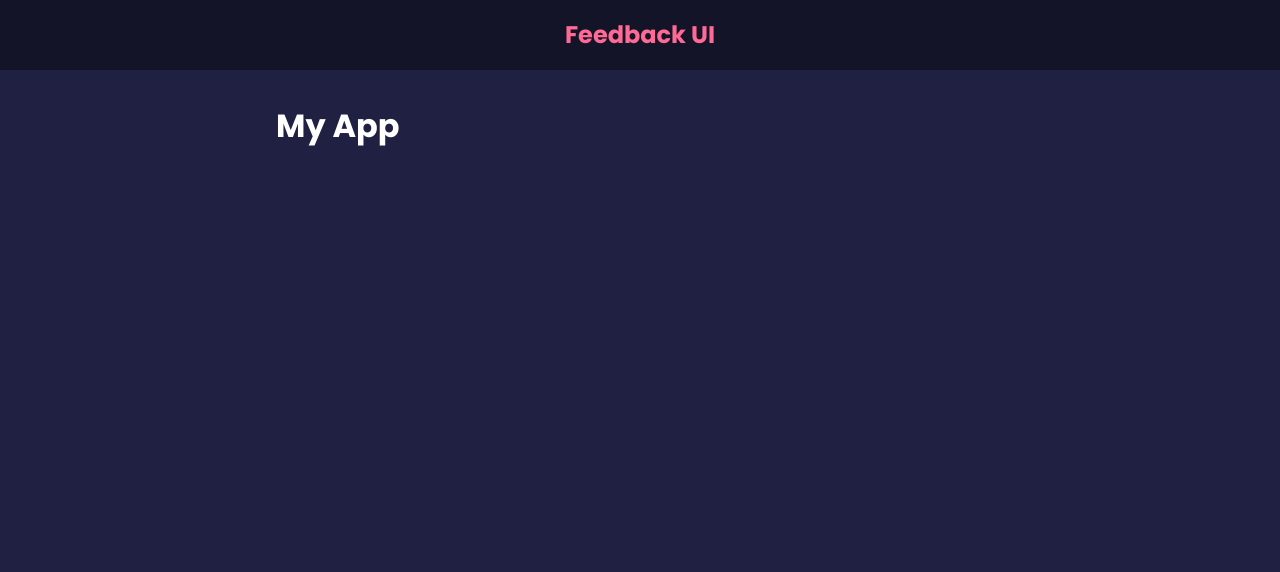
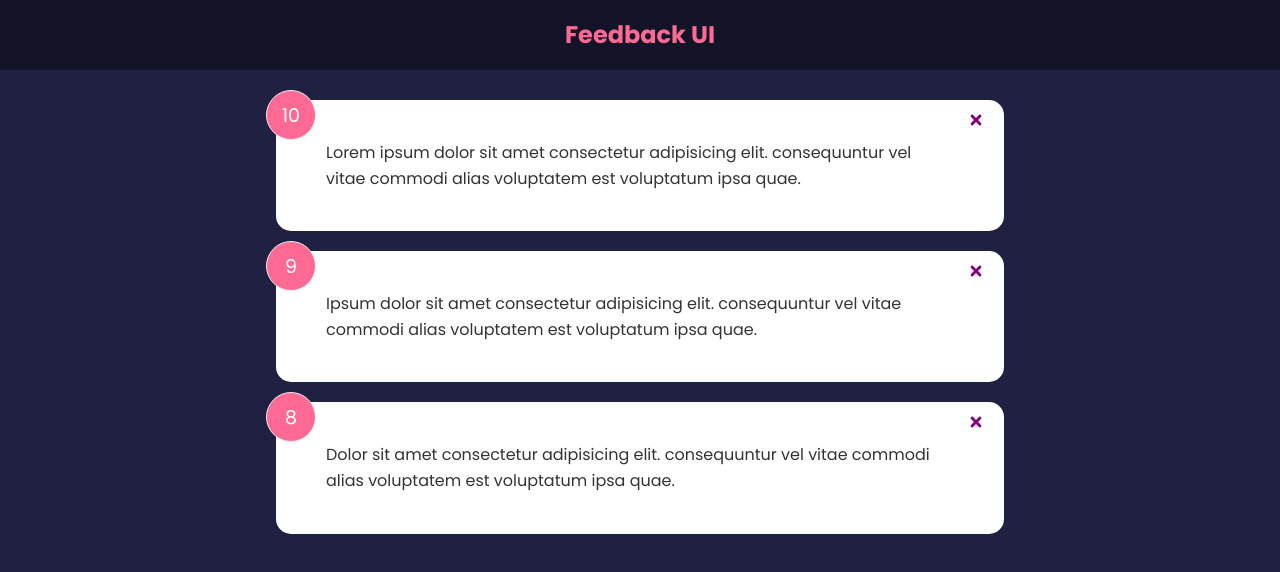
Before and after one commit to Abid-Hasan/rf2b-feedback-app, a React (Create React App) app: page / in a window 1280 px wide. Shown: the top 572 px of the page. Built offline with nearby package versions, Linux system fonts and the light colour scheme; the HTML template or start-up script is replaced by a standard one.

Commit message:
Feedback list

```diff
--- a/package.json
+++ b/package.json
@@ -8,6 +8,7 @@
     "@testing-library/user-event": "^13.5.0",
     "react": "^17.0.2",
     "react-dom": "^17.0.2",
+    "react-icons": "^4.3.1",
     "react-scripts": "5.0.0",
     "web-vitals": "^2.1.4"
   },
--- a/src/App.css
+++ /dev/null
@@ -1,38 +0,0 @@
-.App {
-  text-align: center;
-}
-
-.App-logo {
-  height: 40vmin;
-  pointer-events: none;
-}
-
-@media (prefers-reduced-motion: no-preference) {
-  .App-logo {
-    animation: App-logo-spin infinite 20s linear;
-  }
-}
-
-.App-header {
-  background-color: #282c34;
-  min-height: 100vh;
-  display: flex;
-  flex-direction: column;
-  align-items: center;
-  justify-content: center;
-  font-size: calc(10px + 2vmin);
-  color: white;
-}
-
-.App-link {
-  color: #61dafb;
-}
-
-@keyframes App-logo-spin {
-  from {
-    transform: rotate(0deg);
-  }
-  to {
-    transform: rotate(360deg);
-  }
-}
--- a/src/App.js
+++ b/src/App.js
@@ -1,13 +1,22 @@
-import logo from "./logo.svg";
-import "./App.css";
+import { useState } from "react";
+import FeedbackList from "./components/FeedbackList";
 import Header from "./components/Header";
+import FeedbackData from "./data/FeedbackData";
 
 function App() {
+  const [feedback, setFeedback] = useState(FeedbackData);
+
+  const handleDelete = (id) => {
+    if (window.confirm("Are you sure want to delete?")) {
+      setFeedback(feedback.filter((item) => item.id !== id));
+    }
+  };
+
   return (
     <>
       <Header />
       <div className="container">
-        <h1>My App</h1>
+        <FeedbackList feedback={feedback} handleDelete={handleDelete} />
       </div>
     </>
   );
--- /dev/null
+++ b/src/components/FeedbackItem.jsx
@@ -0,0 +1,22 @@
+import React, { useState } from "react";
+import PropTypes from "prop-types";
+import Card from "./shared/Card";
+import { FaTimes } from "react-icons/fa";
+
+const FeedbackItem = ({ item, handleDelete }) => {
+  return (
+    <Card>
+      <div className="num-display">{item.rating}</div>
+      <div onClick={() => handleDelete(item.id)} className="close">
+        <FaTimes color="purple" />
+      </div>
+      <div className="text-display">{item.text}</div>
+    </Card>
+  );
+};
+
+FeedbackItem.propTypes = {
+  item: PropTypes.object.isRequired,
+};
+
+export default FeedbackItem;
--- /dev/null
+++ b/src/components/FeedbackList.jsx
@@ -0,0 +1,17 @@
+import React from "react";
+import FeedbackItem from "./FeedbackItem";
+
+const FeedbackList = ({ feedback, handleDelete }) => {
+  if (!feedback || feedback.length === 0) {
+    return <p>No feedback yet</p>;
+  }
+  return (
+    <div className="feedback-list">
+      {feedback.map((item) => (
+        <FeedbackItem key={item.id} item={item} handleDelete={handleDelete} />
+      ))}
+    </div>
+  );
+};
+
+export default FeedbackList;
--- /dev/null
+++ b/src/components/shared/Card.jsx
@@ -0,0 +1,17 @@
+import React from "react";
+import PropTypes from "prop-types";
+
+const Card = ({ children, reverse }) => {
+  return <div className={`card ${reverse && "reverse"}`}>{children}</div>;
+};
+
+Card.defaultProps = {
+  reverse: false,
+};
+
+Card.propTypes = {
+  children: PropTypes.node.isRequired,
+  reverse: PropTypes.bool,
+};
+
+export default Card;
--- /dev/null
+++ b/src/data/FeedbackData.js
@@ -0,0 +1,19 @@
+const FeedbackData = [
+  {
+    id: 1,
+    rating: 10,
+    text: "Lorem ipsum dolor sit amet consectetur adipisicing elit. consequuntur vel vitae commodi alias voluptatem est voluptatum ipsa quae.",
+  },
+  {
+    id: 2,
+    rating: 9,
+    text: "Ipsum dolor sit amet consectetur adipisicing elit. consequuntur vel vitae commodi alias voluptatem est voluptatum ipsa quae.",
+  },
+  {
+    id: 3,
+    rating: 8,
+    text: "Dolor sit amet consectetur adipisicing elit. consequuntur vel vitae commodi alias voluptatem est voluptatum ipsa quae.",
+  },
+];
+
+export default FeedbackData;
```
Also changed, not shown: 1 other file (tests, documents, lock files or other folders).
